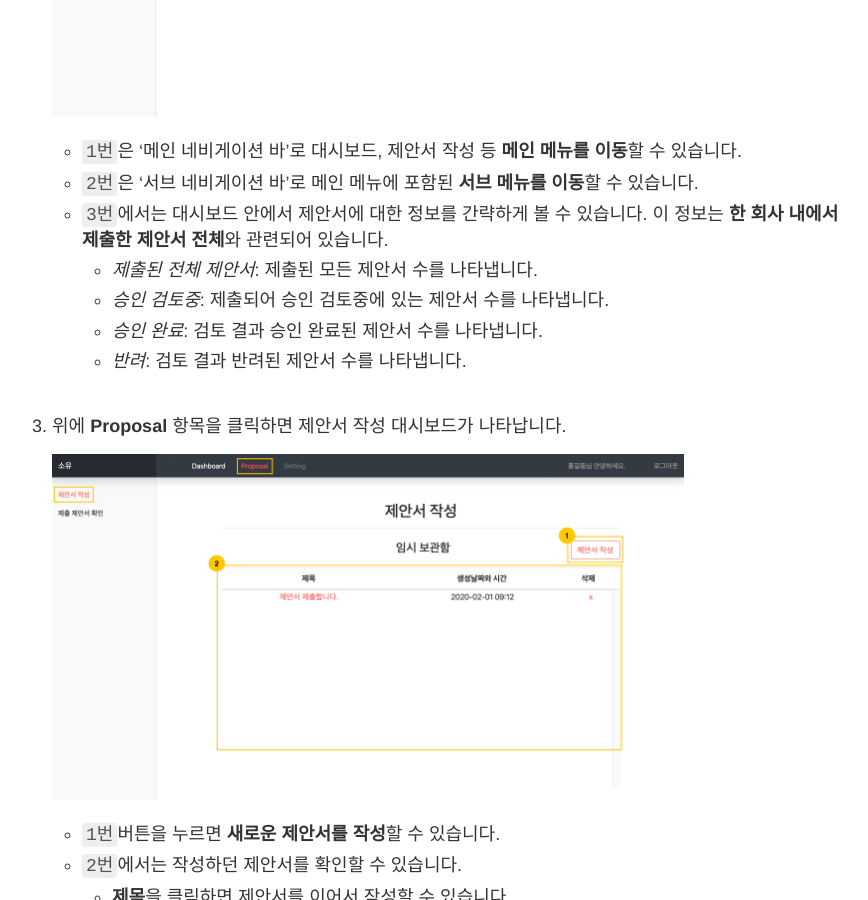
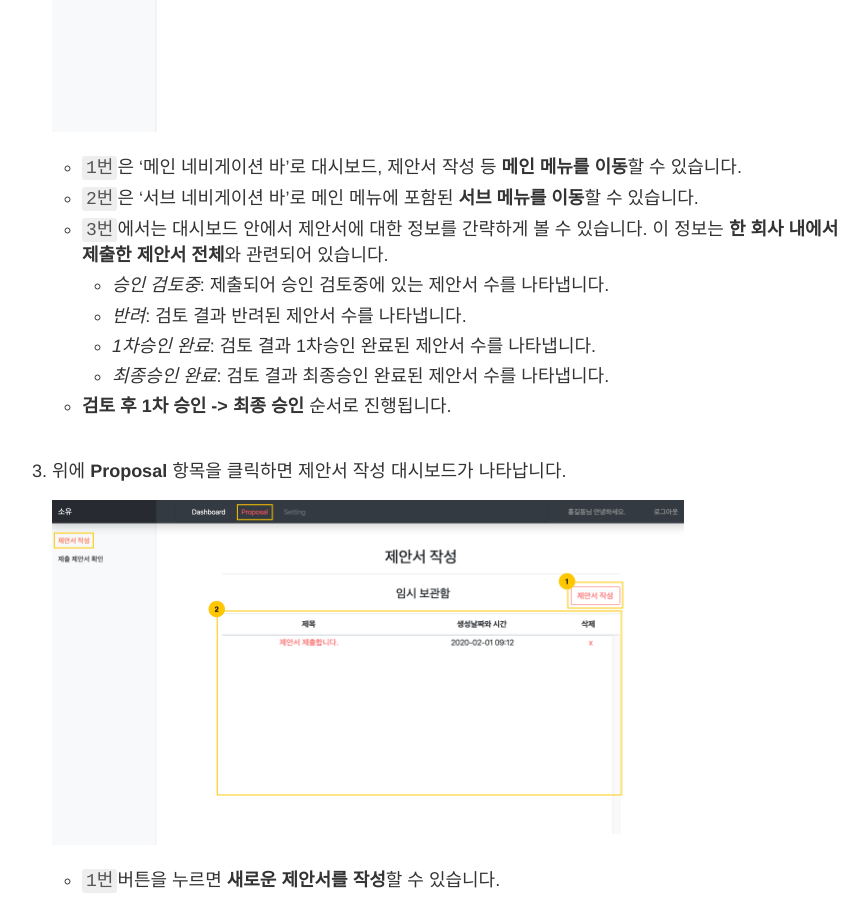
Before and after one commit to SoyouLicense/SoyouLicense.github.io, a Jekyll site: the page built from _posts/2020-2-21-Write-Proposal.md, in a window 1280 px wide and 900 px high, scrolled down 1470 px. Shown: the whole window, without its empty margins (208-1076 px from the left). Built offline with Jekyll 4.4.1, drawn with Linux system fonts in a browser that asks for light colours; comment, search, counter and statistics services are not loaded.

Commit message:
Modify dashboard part

```diff
--- a/_posts/2020-2-21-Write-Proposal.md
+++ b/_posts/2020-2-21-Write-Proposal.md
@@ -25,10 +25,11 @@ title: (처음 시작하기) 2. 제안서 작성하기
     - `1번`은 '메인 네비게이션 바'로 대시보드, 제안서 작성 등 **메인 메뉴를 이동**할 수 있습니다.
     - `2번`은 '서브 네비게이션 바'로 메인 메뉴에 포함된 **서브 메뉴를 이동**할 수 있습니다.
     - `3번`에서는 대시보드 안에서 제안서에 대한 정보를 간략하게 볼 수 있습니다. 이 정보는 **한 회사 내에서 제출한 제안서 전체**와 관련되어 있습니다.
-        - *제출된 전체 제안서*: 제출된 모든 제안서 수를 나타냅니다.
         - *승인 검토중*: 제출되어 승인 검토중에 있는 제안서 수를 나타냅니다.
-        - *승인 완료*: 검토 결과 승인 완료된 제안서 수를 나타냅니다.
         - *반려*: 검토 결과 반려된 제안서 수를 나타냅니다.
+        - *1차승인 완료*: 검토 결과 1차승인 완료된 제안서 수를 나타냅니다.
+        - *최종승인 완료*: 검토 결과 최종승인 완료된 제안서 수를 나타냅니다.
+    - **검토 후 1차 승인 -> 최종 승인** 순서로 진행됩니다.
 
 3. 위에 **Proposal** 항목을 클릭하면 제안서 작성 대시보드가 나타납니다.
 
```
Also changed, not shown: images/write-proposal/dashboard copy.png (deleted), images/write-proposal/dashboard.png.
